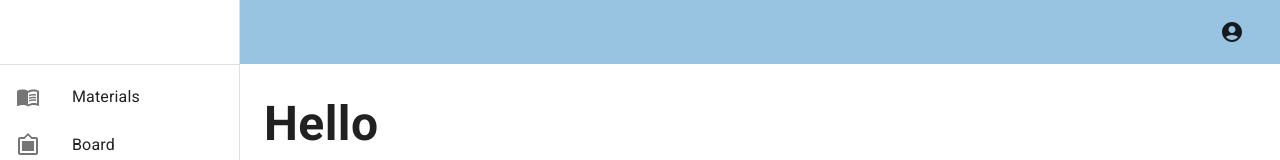
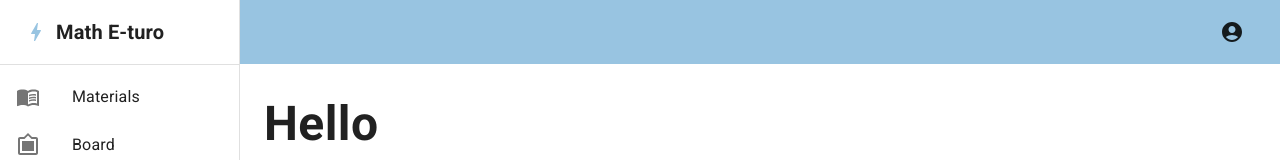
Before and after one commit to ervnjmsdnts/drivelike, a React (Vite) app: page /user in a window 1280 px wide. Shown: the top 160 px of the page. Built offline with nearby package versions, Linux system fonts and the light colour scheme; no server answers; sample sign-in values are in the browser's storage.

Commit message:
Added logo

```diff
--- a/src/components/Navigation.jsx
+++ b/src/components/Navigation.jsx
@@ -1,5 +1,6 @@
 import {
   AccountCircle,
+  Bolt,
   FilterFrames,
   MenuBook,
   Person
@@ -24,7 +25,8 @@ import {
   Menu,
   MenuItem,
   Stack,
-  Toolbar
+  Toolbar,
+  Typography
   // alpha,
   // styled
 } from '@mui/material';
@@ -209,7 +211,21 @@ const Navigation = ({ children }) => {
             variant="permanent"
             anchor="left"
           >
-            <Toolbar />
+            <Toolbar>
+              <Box
+                sx={{
+                  display: 'flex',
+                  alignItems: 'center',
+                  justifyContent: 'center',
+                  gap: 1
+                }}
+              >
+                <Bolt color="primary" />
+                <Typography variant="h6" fontWeight="bold">
+                  Math E-turo
+                </Typography>
+              </Box>
+            </Toolbar>
             <Divider />
             <List>
               <ListItem disablePadding>
```
